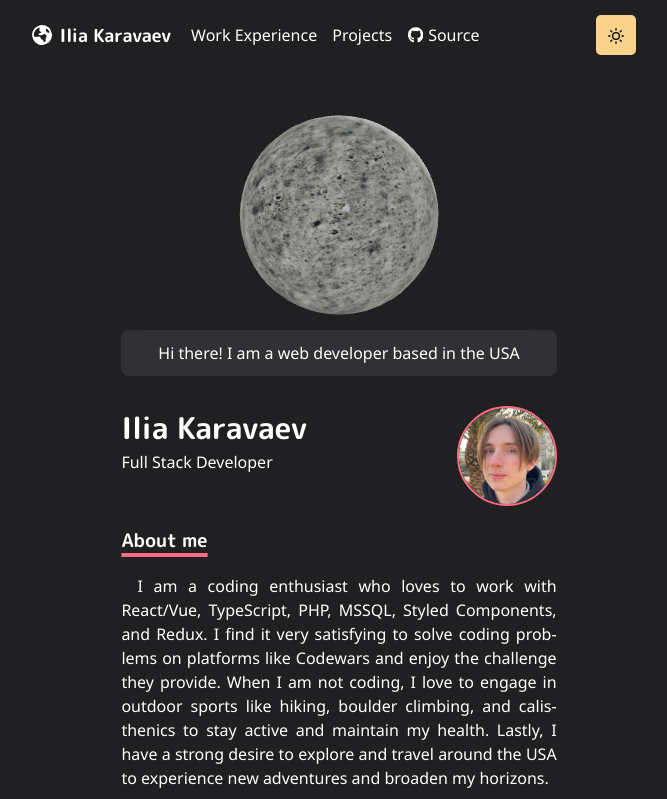
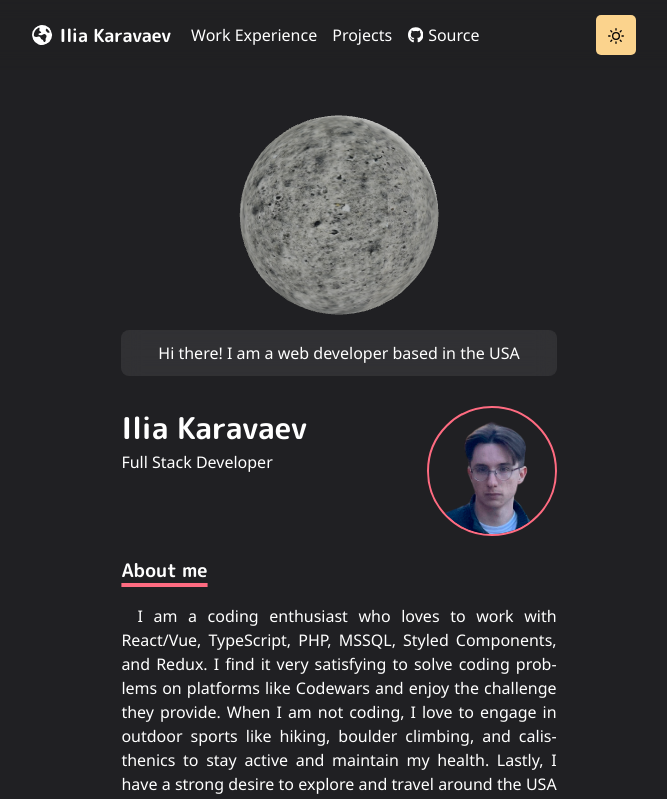
Before and after one commit to Elijahezy/personal-portfolio, a Next.js app: page / in a window 1280 px wide. Shown: the top 799 px of the page, without its empty margins (301-968 px from the left). Built offline with nearby package versions, Linux system fonts and the light colour scheme.

Commit message:
Updated profile pic

```diff
--- a/src/components/bio/bio.styled.ts
+++ b/src/components/bio/bio.styled.ts
@@ -35,8 +35,8 @@ export const ProfilePic = styled.img`
 `;
 
 export const ProfileWrapper = styled.div`
-  width: 100px;
-  height: 100px;
+  width: 130px;
+  height: 130px;
 
   @media screen and (max-width: 481px) {
     width: 100px;
--- a/src/components/bio/bio.tsx
+++ b/src/components/bio/bio.tsx
@@ -13,7 +13,7 @@ export default function Bio() {
                     Full Stack Developer
                 </S.NameWrapper>
                 <S.ProfileWrapper>
-                    <S.ProfilePic src={'/Ilia.jpg'}/>
+                    <S.ProfilePic src={'/iliav2.png'}/>
                 </S.ProfileWrapper>
             </S.InfoWrapper>
             <H.TitleH3>About me</H.TitleH3>
```
Also changed, not shown: public/iliav2.png (added).
